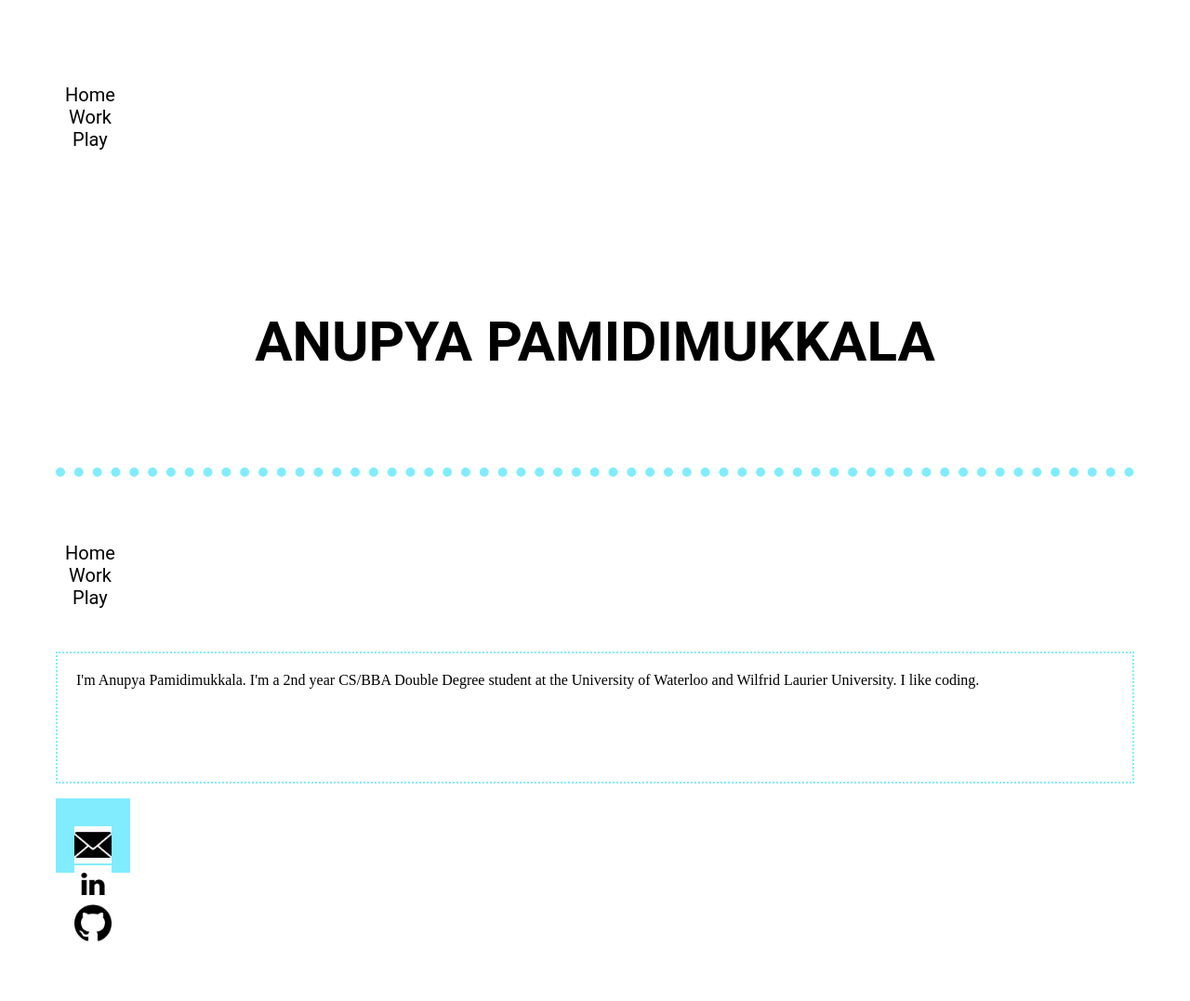
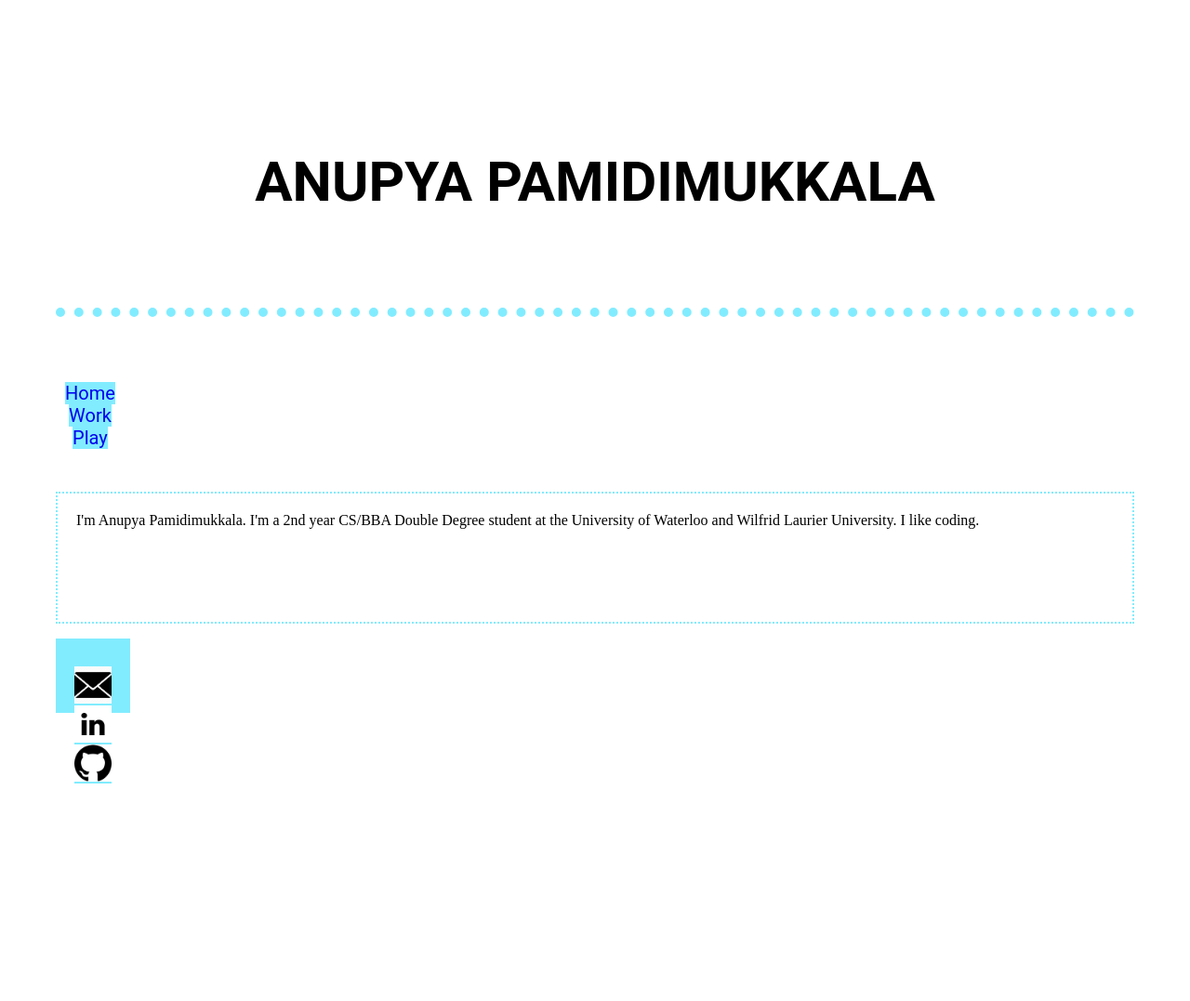
Before and after one commit to Anupya/anupya.github.io, a Jekyll site: the page built from index.html, in a window 1280 px wide. Shown: the whole page at 93% size. Built offline with Jekyll 4.4.1, drawn with Linux system fonts in a browser that asks for light colours; after the commit the page ends 905 px from its top, so only the background shows below that.

Commit message:
removed the title

```diff
--- a/_layouts/default.html
+++ b/_layouts/default.html
@@ -1,19 +1,12 @@
 <!DOCTYPE html>
 <html>
     <head>
-        <title>{{ page.title }}</title>
+        <!-- <title>{{ page.title }}</title> -->
         <!-- link to main stylesheet -->
         <link rel="stylesheet" type="text/css" href="/css/main.css">
             </head>
     <body>
         <!--<img src="/assets/images/logo.jpg" id="logo"> -->
-            <nav>
-                <ul>
-                    <li><a href="/">Home</a></li>
-                    <li><a href="/work">Work</a></li>
-                    <li><a href="/play">Play</a></li>
-                </ul>
-            </nav>
             <div class="container">
 
                 <!-- copy-pastes contents of the file that starts with layout: default -->
--- a/css/main.css
+++ b/css/main.css
@@ -73,10 +73,12 @@
 /* URLS */
 a {
     text-decoration: none;
-    color: #000000;
+    font-color: #000000;
+    background-color: #82ECFF;
 }
 a:hover {
     color: #82ECFF;
+    font-size: larger;
 }
 a:active {
     color: #82ECFF;
```
